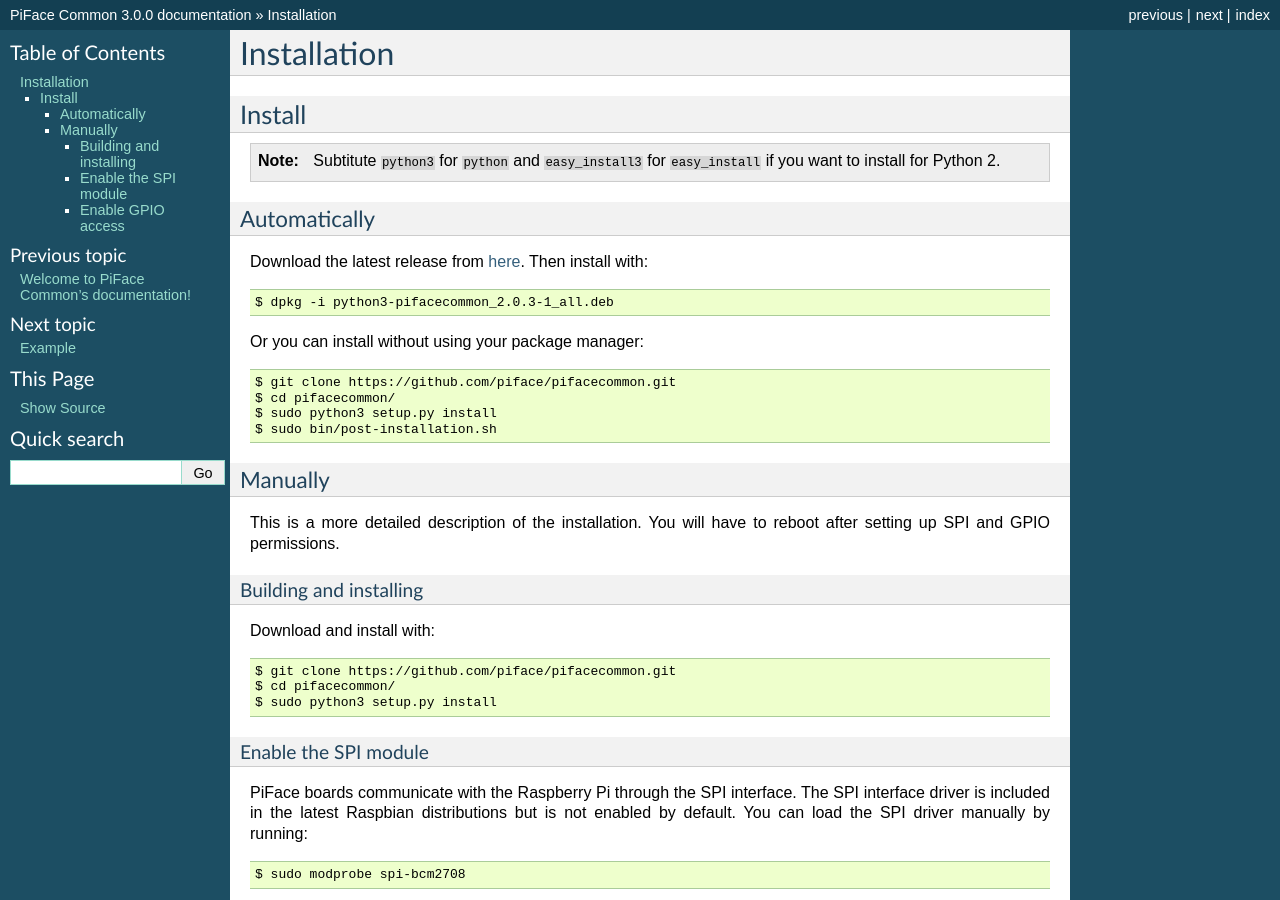
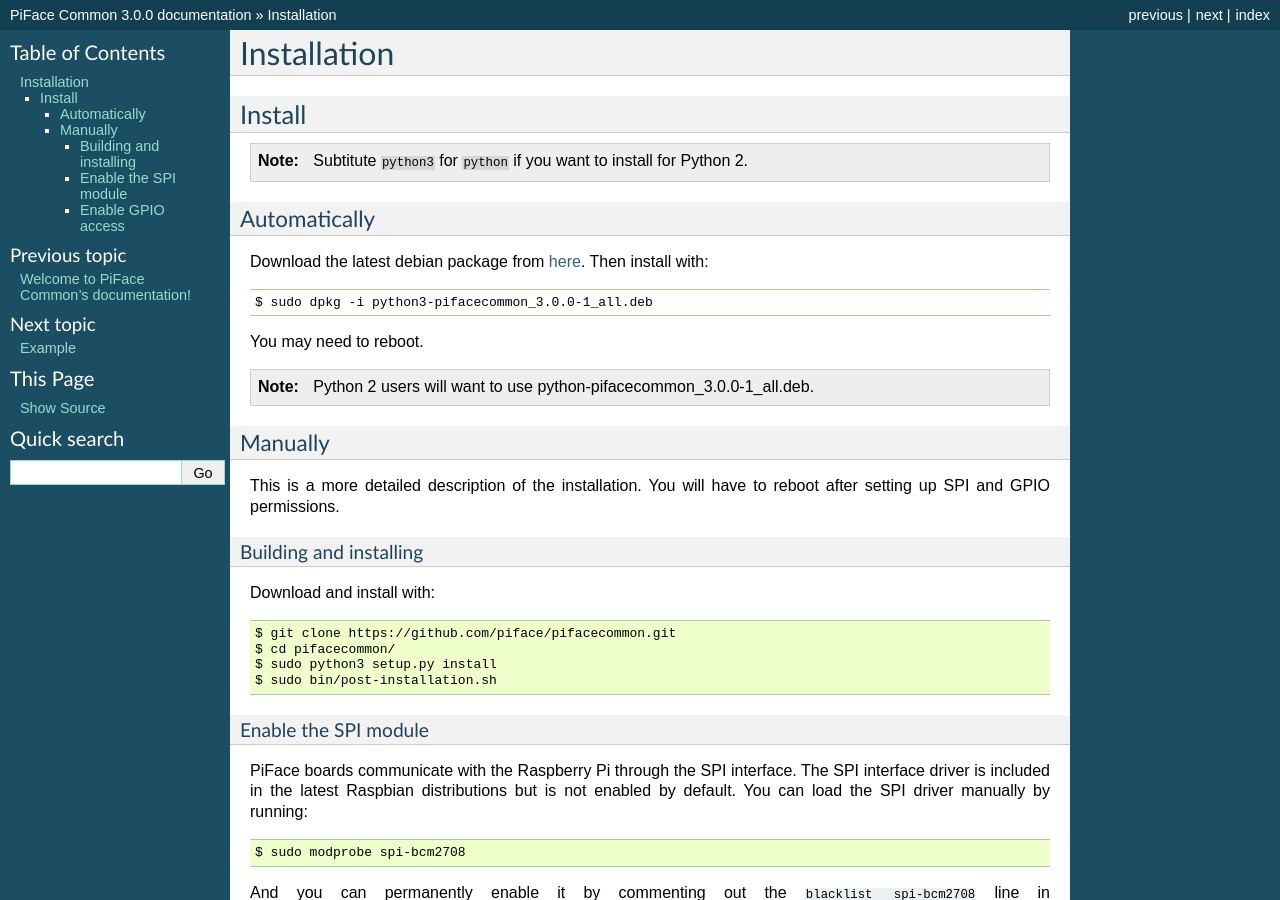
Before and after one commit to piface/pifacecommon, a Sphinx documentation site: the page built from docs/installation.rst, in a window 1280 px wide and 900 px high. Built offline with Sphinx 7.4.7, drawn with Linux system fonts in a browser that asks for light colours; formulas are drawn with MathJax 3.

Commit message:
updated docs with new install instructions

```diff
--- a/docs/installation.rst
+++ b/docs/installation.rst
@@ -5,24 +5,22 @@
 Install
 =======
 
-.. note:: Subtitute ``python3`` for ``python`` and
-   ``easy_install3`` for ``easy_install`` if you want to install for
+.. note:: Subtitute ``python3`` for ``python`` if you want to install for
    Python 2.
 
 Automatically
 -------------
 
-Download the latest release from
-`here <https://github.com/piface/pifacecommon/releases>`_. Then install with::
+Download the latest debian package from
+`here <https://github.com/piface/pifacecommon/releases>`_. Then install with:
 
-    $ dpkg -i python3-pifacecommon_2.0.3-1_all.deb
+.. parsed-literal::
 
-Or you can install without using your package manager::
+    $ sudo dpkg -i python3-pifacecommon\_\ |version|-1_all.deb
 
-    $ git clone https://github.com/piface/pifacecommon.git
-    $ cd pifacecommon/
-    $ sudo python3 setup.py install
-    $ sudo bin/post-installation.sh
+You may need to reboot.
+
+.. note:: Python 2 users will want to use python-pifacecommon\_\ |version|-1_all.deb.
 
 
 Manually
```
Also changed, not shown: other parts of docs/installation.rst (+1 -0 lines), README.md (+2 -0 lines).
